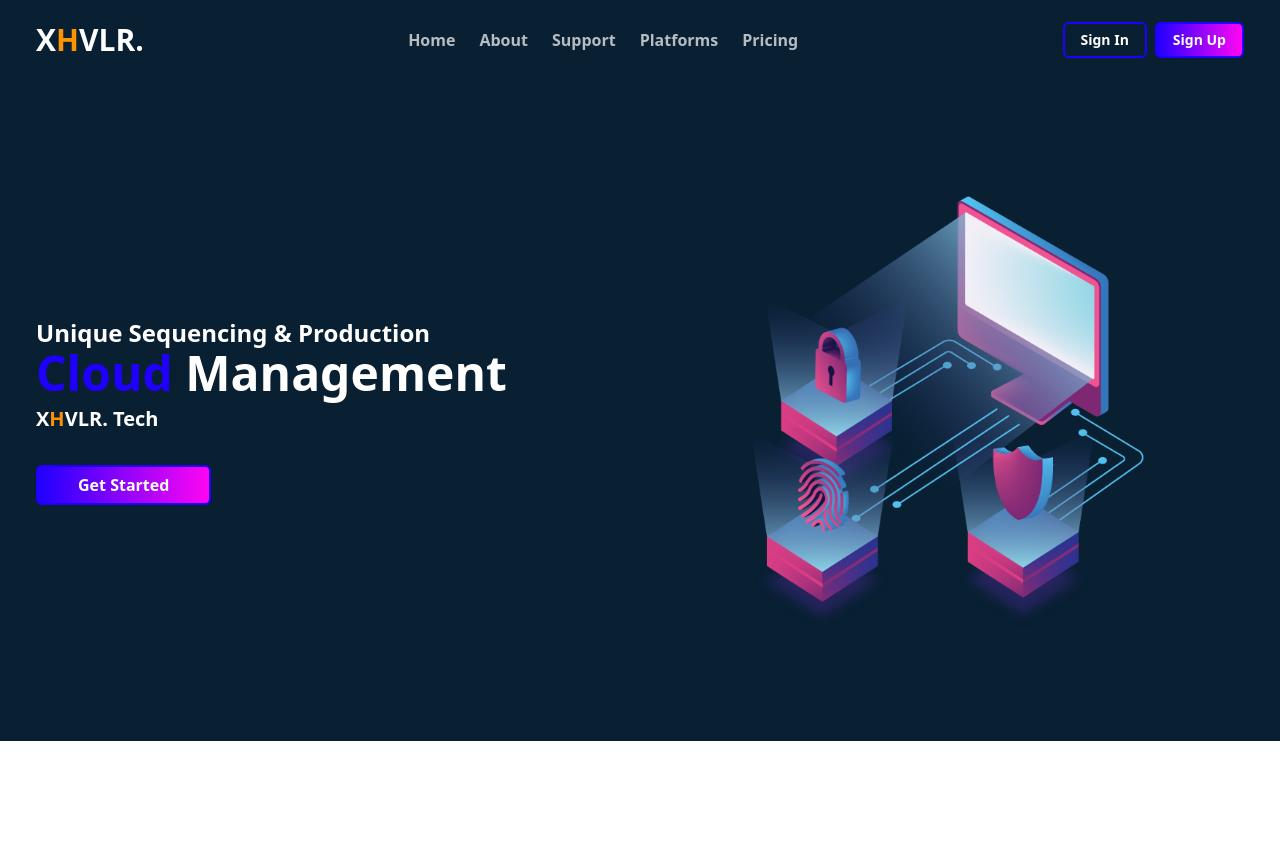
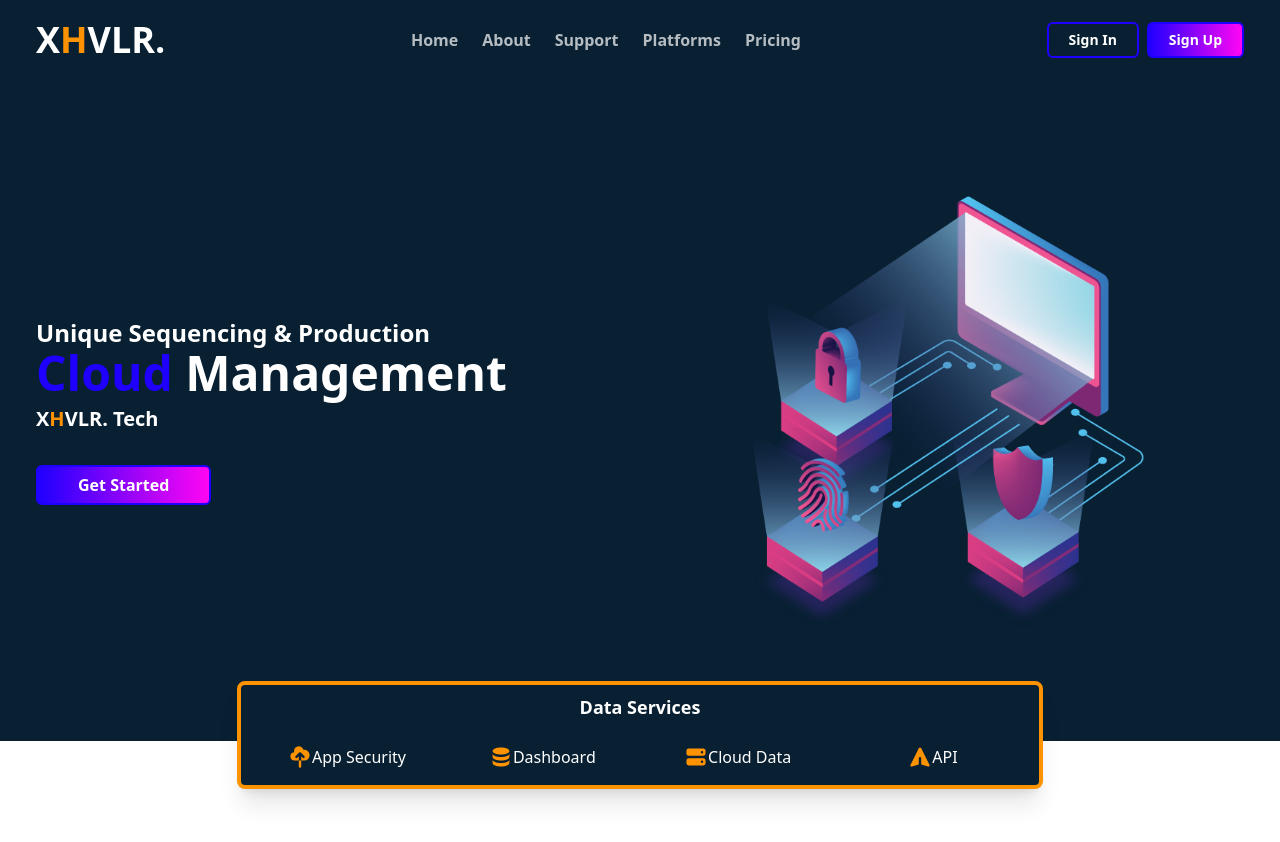
Before and after one commit to hasyimsw/xhvlr-react, a React (Create React App) app: page / in a window 1280 px wide. Shown: the top 842 px of the page. Before the commit the page ends 800 px from the top, so only its background shows below. Built offline with nearby package versions, Linux system fonts and the light colour scheme; the HTML template or start-up script is replaced by a standard one.

Commit message:
update file

```diff
--- a/package.json
+++ b/package.json
@@ -3,6 +3,7 @@
   "version": "0.1.0",
   "private": true,
   "dependencies": {
+    "@heroicons/react": "^1.0.6",
     "@testing-library/jest-dom": "^5.16.4",
     "@testing-library/react": "^13.3.0",
     "@testing-library/user-event": "^13.5.0",
--- a/src/App.js
+++ b/src/App.js
@@ -1,4 +1,5 @@
 import React from "react";
+import About from "./components/About";
 import Hero from "./components/Hero";
 import Navbar from "./components/Navbar";
 
@@ -7,6 +8,7 @@ function App() {
     <>
       <Navbar />
       <Hero />
+      <About />
     </>
   );
 }
--- /dev/null
+++ b/src/components/About.jsx
@@ -0,0 +1,17 @@
+import React from 'react'
+import { CloudUploadIcon, DatabaseIcon, ServerIcon, PaperAirplaneIcon } from '@heroicons/react/solid'
+import DataServices from './DataServices'
+
+const About = () => {
+  return (
+    <div className='w-full h-full'>
+        <div className='max-w-[1240px] pb-24 mx-auto px-4'>
+          {/* data services */}
+          <DataServices />
+
+        </div>
+    </div>
+  )
+}
+
+export default About
--- /dev/null
+++ b/src/components/DataServices.jsx
@@ -0,0 +1,20 @@
+import React from 'react'
+import { CloudUploadIcon, DatabaseIcon, ServerIcon, PaperAirplaneIcon } from '@heroicons/react/solid'
+
+const DataServices = () => {
+  return (
+    <>
+        <div className='px-4 bgPrimary text-white p-2 mt-[-70px] md:mt-[-60px] text-center lg:w-8/12 mx-auto rounded-lg border-4 border-[#ff9201] shadow-xl'>
+            <h2 className='pb-4 text-lg font-bold'>Data Services</h2>
+            <div className='grid grid-cols-2 md:grid-cols-4 justify-between gap-4'>
+                <p className='py-2 mx-auto flex items-center'><CloudUploadIcon className='h-6 textSecondary' /> App Security</p>
+                <p className='py-2 mx-auto flex items-center'><DatabaseIcon className='h-6 textSecondary' /> Dashboard</p>
+                <p className='py-2 mx-auto flex items-center'><ServerIcon className='h-6 textSecondary' /> Cloud Data</p>
+                <p className='py-2 mx-auto flex items-center'><PaperAirplaneIcon className='h-6 textSecondary' /> API</p>
+            </div>
+        </div>
+    </>
+  )
+}
+
+export default DataServices
--- a/src/components/Hero.jsx
+++ b/src/components/Hero.jsx
@@ -14,7 +14,7 @@ const Hero = () => {
                         <button className='buttonPrimary px-10'>Get Started</button>
                     </div>
                 </div>
-                <div>
+                <div className='mt-5 lg:mt-0'>
                     <img src={heroImage} alt="" />
                 </div>
             </div>
--- a/src/components/Navbar.jsx
+++ b/src/components/Navbar.jsx
@@ -11,15 +11,15 @@ const Navbar = () => {
     <div className='w-full bgPrimary'>
         <div className='max-w-[1240px] h-20 text-white px-4 mx-auto flex items-center justify-between'>
             <div>
-                <h1 className='text-3xl font-bold'>X<span className='textSecondary'>H</span>VLR.</h1>
+                <h1 className='text-4xl cursor-pointer font-bold'>X<span className='textSecondary'>H</span>VLR.</h1>
             </div>
             <div className='hidden md:block'>
                 <ul className='flex items-center font-bold text-white/70'>
-                    <li className='p-3 hover:text-white'>Home</li>
-                    <li className='p-3 hover:text-white'>About</li>
-                    <li className='p-3 hover:text-white'>Support</li>
-                    <li className='p-3 hover:text-white'>Platforms</li>
-                    <li className='p-3 hover:text-white'>Pricing</li>
+                    <li className='p-3 cursor-pointer hover:text-white'>Home</li>
+                    <li className='p-3 cursor-pointer hover:text-white'>About</li>
+                    <li className='p-3 cursor-pointer hover:text-white'>Support</li>
+                    <li className='p-3 cursor-pointer hover:text-white'>Platforms</li>
+                    <li className='p-3 cursor-pointer hover:text-white'>Pricing</li>
                 </ul>
             </div>
             <div className='font-bold text-sm space-x-2 hidden md:block'>
@@ -33,7 +33,7 @@ const Navbar = () => {
             </div>
 
             {/* mobile menu */}
-            <div className={nav ? 'w-6/12 p-3 bg-[#020f43] font-bold shadow-md shadow-slate-400 rounded-md absolute top-20 right-3 flex transition-all duration-700' : 'absolute right-[100%]'}>
+            <div className={nav ? 'w-6/12 p-3 bg-black font-bold shadow-md shadow-slate-400 rounded-md absolute top-20 right-3 flex transition-all duration-700' : 'absolute right-[100%]'}>
                 <ul className='text-white/80'>
                     <li className='p-2 hover:text-white'>Home</li>
                     <li className='p-2 hover:text-white'>About</li>
--- a/src/index.css
+++ b/src/index.css
@@ -16,10 +16,10 @@
   }
 
   .buttonTransparent {
-    @apply py-[6px] px-4 border-2 border-[#1f00ff] rounded-md hover:bg-gradient-to-r from-[#1f00ff] to-[#ff06f3];
+    @apply py-[6px] px-5 border-2 border-[#1f00ff] rounded-md hover:bg-gradient-to-r from-[#1f00ff] to-[#ff06f3];
   }
 
   .buttonPrimary {
-    @apply py-[6px] px-4 bg-gradient-to-r from-[#1f00ff] to-[#ff06f3] border-2 border-[#1f00ff] rounded-md hover:opacity-90 shadow-sm;
+    @apply py-[6px] px-5 bg-gradient-to-r from-[#1f00ff] to-[#ff06f3] border-2 border-[#1f00ff] rounded-md hover:opacity-90 shadow-sm;
   }
 }
```
Also changed, not shown: 1 other file (tests, documents, lock files or other folders).
